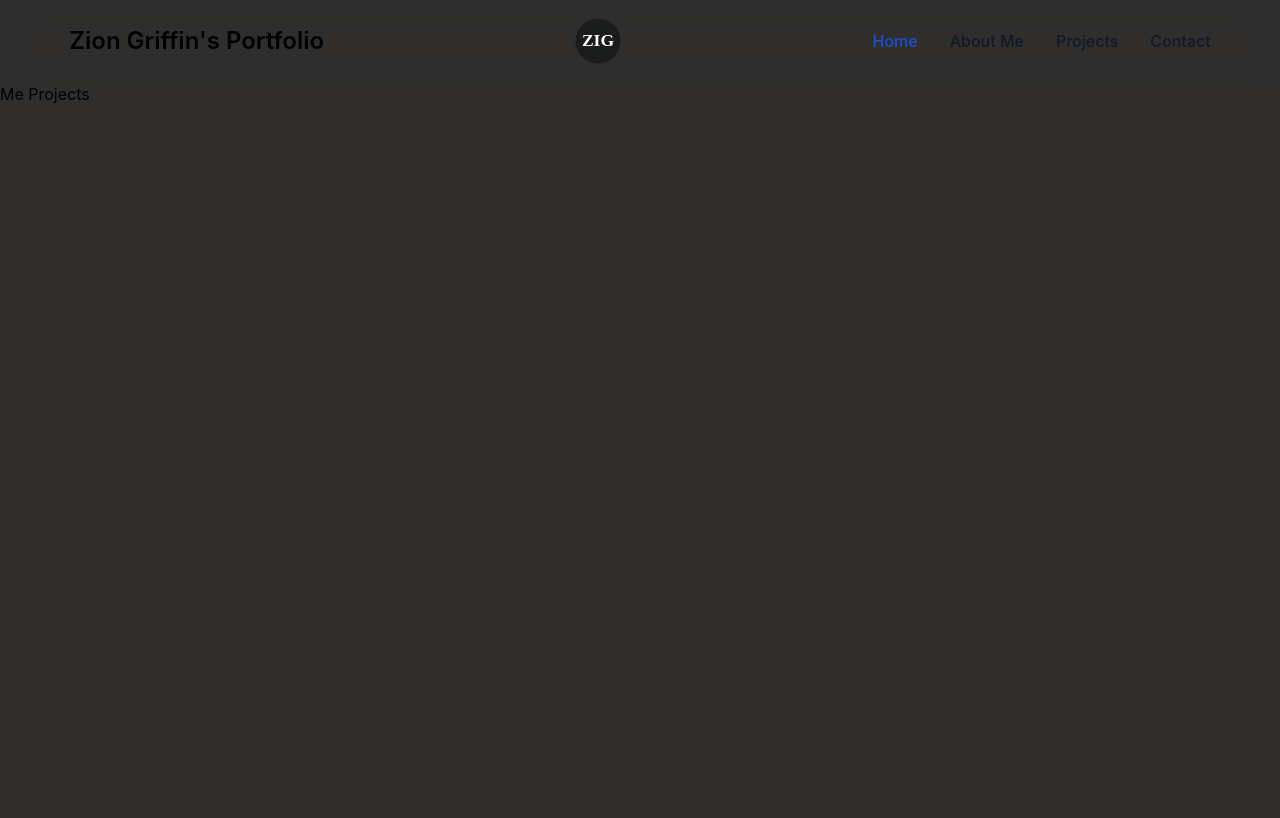
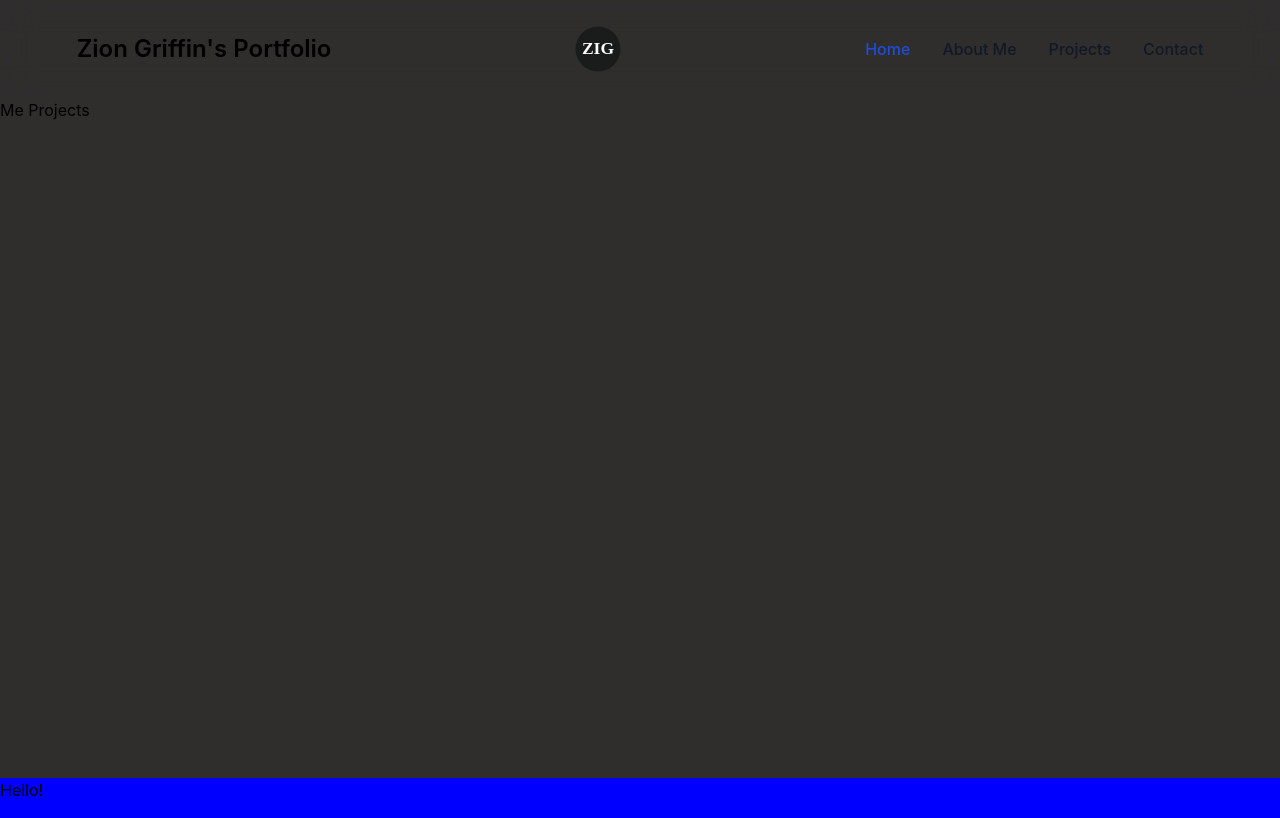
Before and after one commit to griff1nz/react-portfolio, a React (Create React App) app: page /projects in a window 1280 px wide. Built offline with nearby package versions, Linux system fonts and the light colour scheme.

Commit message:
Got footer to stay at the bottom of the page

```diff
--- a/public/index.html
+++ b/public/index.html
@@ -24,7 +24,7 @@
       work correctly both with client-side routing and a non-root public URL.
       Learn how to configure a non-root public URL by running `npm run build`.
     -->
-    <title>Zion Griffin's Portfolio</title>
+    <title>Zion Griffin | Portfolio</title>
   </head>
   <body>
     <noscript>You need to enable JavaScript to run this app.</noscript>
--- a/src/App.js
+++ b/src/App.js
@@ -6,6 +6,7 @@ import Contact from './pages/Contact';
 import Projects from './pages/Projects';
 import Home from './pages/Home';
 import MainNav from './components/layout/MainNav';
+import Footer from './components/layout/Footer';
 
 function App() {
   return (
@@ -17,6 +18,7 @@ function App() {
         <Route path='/projects' element={<Projects />} />
         <Route path='/contact' element={<Contact />} />
       </Routes>
+      <Footer />
     </div>
   );
 }
--- /dev/null
+++ b/src/components/layout/Footer.css
@@ -0,0 +1,8 @@
+footer {
+    position: 'absolute';
+    bottom: 0;
+    left: 0;
+    right: 0;
+    height: 5vh;
+    background-color: blue;
+}
--- /dev/null
+++ b/src/components/layout/Footer.js
@@ -0,0 +1,10 @@
+import { Link } from 'react-router-dom';
+import classes from './Footer.css';
+function Footer() {
+    return <footer>
+        <div>
+            <p>Hello!</p>
+        </div>
+    </footer>
+}
+export default Footer;
--- a/src/components/layout/MainNav.js
+++ b/src/components/layout/MainNav.js
@@ -1,8 +1,8 @@
 import { Link } from 'react-router-dom';
 import classes from './MainNav.css';
 function MainNav() {
-    return <header>
-        <nav className="backdrop-blur-lg">
+    return <header className='sticky top-0'>
+        <nav className="backdrop-blur-lg p-2">
             <div className="w-11/12 flex flex-wrap items-center justify-between mx-auto p-4">
                 <Link to="/" className="flex items-center space-x-3 rtl:space-x-reverse">
                     <span className="self-center text-2xl font-semibold whitespace-nowrap dark:text-white">Zion Griffin's Portfolio</span>
@@ -13,7 +13,7 @@ function MainNav() {
                 <div className="hidden w-full md:block md:w-auto" id="navbar-solid-bg">
                     <ul className="flex flex-col font-medium mt-4 rounded-lg bg-gray-50 md:space-x-8 rtl:space-x-reverse md:flex-row md:mt-0 md:border-0 md:bg-transparent dark:bg-gray-800 md:dark:bg-transparent dark:border-gray-700">
                         <li>
-                            <a to="#" className="block py-2 px-3 md:p-0 text-white bg-blue-700 rounded md:bg-transparent md:text-blue-700 md:dark:text-blue-500 dark:bg-blue-600 md:dark:bg-transparent" aria-current="page">Home</a>
+                            <Link to="/" className="block py-2 px-3 md:p-0 text-white bg-blue-700 rounded md:bg-transparent md:text-blue-700 md:dark:text-blue-500 dark:bg-blue-600 md:dark:bg-transparent" aria-current="page">Home</Link>
                         </li>
                         <li>
                             <Link to="/about" className="block py-2 px-3 md:p-0 text-gray-900 rounded hover:bg-gray-100 md:hover:bg-transparent md:border-0 md:hover:text-blue-700 dark:text-white md:dark:hover:text-blue-500 dark:hover:bg-gray-700 dark:hover:text-white md:dark:hover:bg-transparent">About Me</Link>
--- a/src/index.css
+++ b/src/index.css
@@ -2,8 +2,11 @@
 @tailwind components;
 @tailwind utilities;
 
+
 body {
   margin: 0;
+  height: 100vh;
+  position: relative;
   font-family: -apple-system, BlinkMacSystemFont, 'Segoe UI', 'Roboto', 'Oxygen',
     'Ubuntu', 'Cantarell', 'Fira Sans', 'Droid Sans', 'Helvetica Neue',
     sans-serif;
@@ -11,8 +14,15 @@ body {
   -webkit-font-smoothing: antialiased;
   -moz-osx-font-smoothing: grayscale;
 }
+.height85 {
+  min-height: 85vh;
+}
 
 code {
   font-family: source-code-pro, Menlo, Monaco, Consolas, 'Courier New',
     monospace;
 }
+#portrait {
+  max-width: 400px;
+  max-height: 300px;
+}
--- a/src/pages/About.js
+++ b/src/pages/About.js
@@ -1,5 +1,5 @@
 function About() {
-    return <div>About Me</div>
+    return <div className='height85'>About Me</div>
 }
 
 export default About;
--- a/src/pages/Contact.js
+++ b/src/pages/Contact.js
@@ -1,5 +1,5 @@
 function Contact() {
-    return <div>Contact Me</div>
+    return <div className='height85'>Contact Me</div>
 }
 
 export default Contact;
--- a/src/pages/Home.js
+++ b/src/pages/Home.js
@@ -1,5 +1,15 @@
 function Home() {
-    return <div>Homepage</div>
+    return <div className='height85'>
+        <div className='container mx-auto'>
+            <div className='pt-4 flex flex-wrap'>
+                <div className='text-center m-auto'>
+                    <h1 className='text-8xl text-slate-200 font-semibold mb-10'>Hi, I'm Zion.</h1>
+                    <p className='text-slate-200 text-center mb-6'>Placeholder text</p>
+                </div>
+                <img src='https://www.laminationsonline.com/wp-content/uploads/2019/03/placeholder-400x300.png' alt='Placeholder' className='m-auto object-right' id='portrait' />
+            </div>
+        </div>
+    </div>
 }
 
 export default Home;
--- a/src/pages/Projects.js
+++ b/src/pages/Projects.js
@@ -1,5 +1,5 @@
 function Projects() {
-    return <div>Me Projects</div>
+    return <div className='height85'>Me Projects</div>
 }
 
 export default Projects;
```
Also changed, not shown: src/components/Project/ProjectCard.js (added), src/components/Project/ProjectList.js (added).
